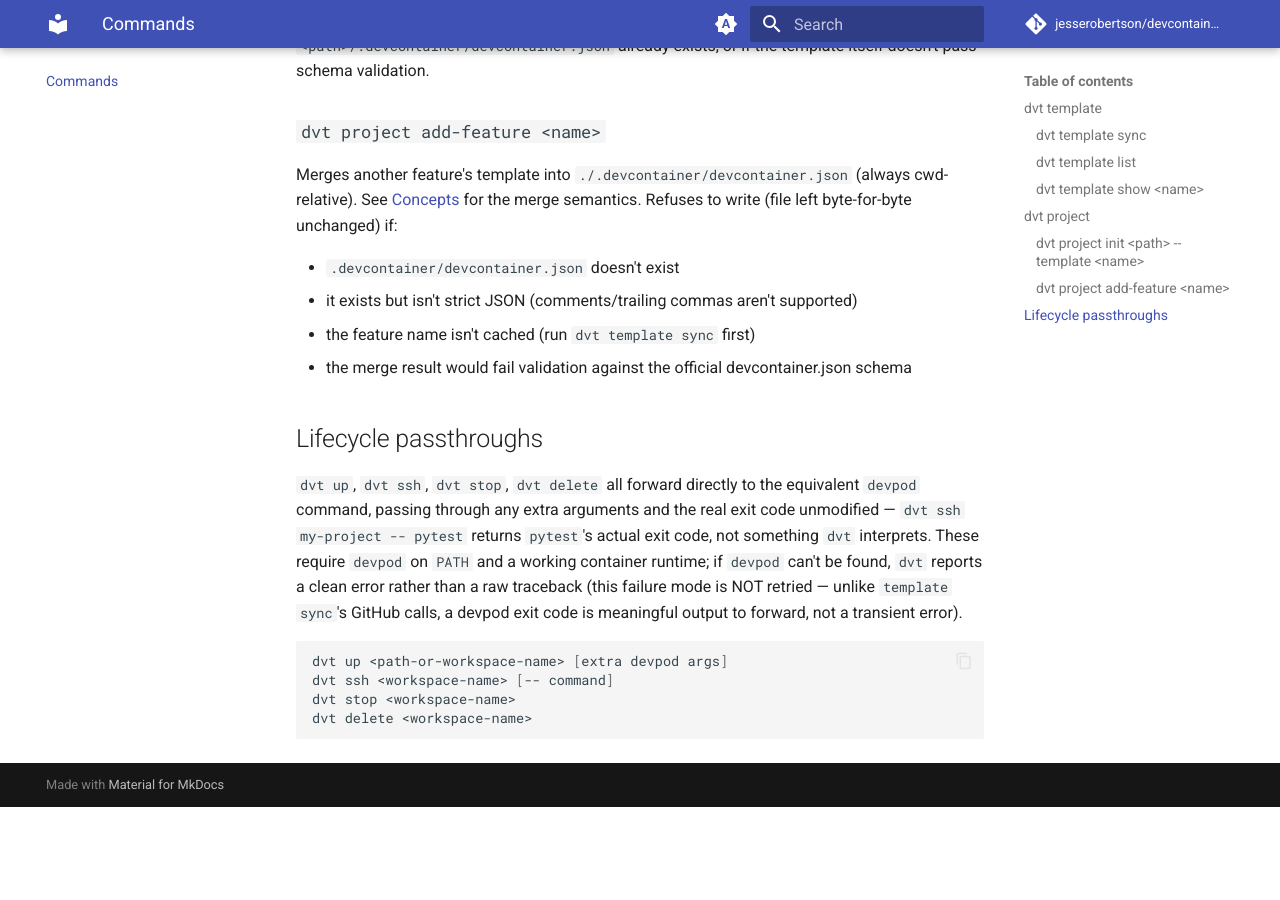
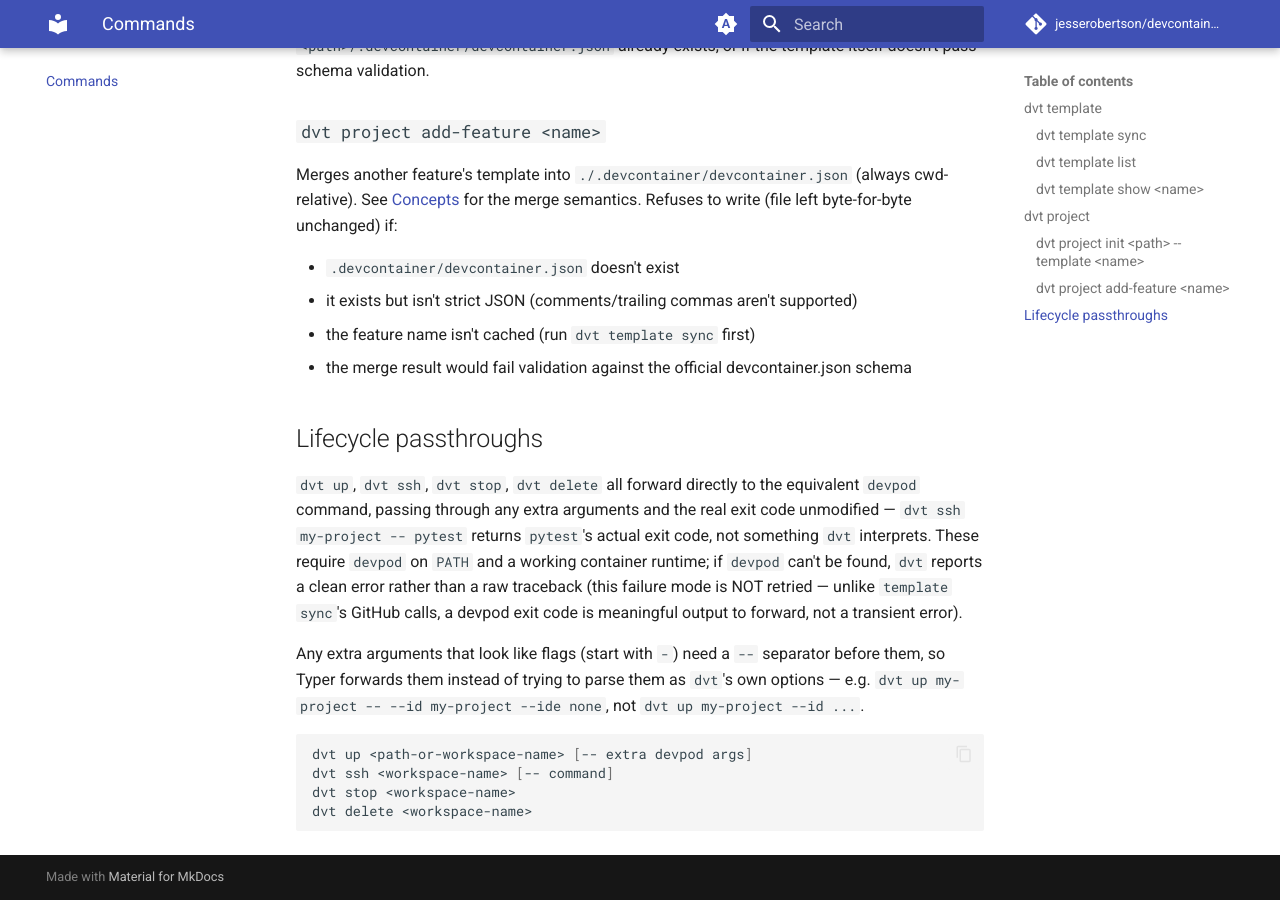
Before and after one commit to jesserobertson/devcontainers, an MkDocs documentation site: the page built from dvt/docs/content/commands.md, in a window 1280 px wide and 900 px high, scrolled down 841 px. Built offline with MkDocs 1.6.1 and Material for MkDocs 9.7.7, drawn with Linux system fonts in a browser that asks for light colours; comment, search, counter and statistics services are not loaded; before the commit the page ends 1648 px from its top, so only the background shows below that.

Commit message:
docs: note the -- separator for devpod passthrough flags, exact Python range
Final whole-branch review found both: the up/stop/delete synopsis
implied bare flags work (dvt up proj --id x) when Typer actually
needs -- to forward them instead of parsing them as dvt's own
options (ssh's own example already showed this correctly, up/stop/
delete's synopsis didn't); and "Python 3.12 or later" omitted the
pyproject.toml's actual <3.15 upper bound.

Co-Authored-By: Claude Sonnet 5 <noreply@anthropic.com>
Claude-Session: https://claude.ai/code/session_01PBMNyPxWoh9t54RyoaeavE

````diff
--- a/dvt/docs/content/commands.md
+++ b/dvt/docs/content/commands.md
@@ -49,8 +49,12 @@ These require `devpod` on `PATH` and a working container runtime; if `devpod` ca
 unlike `template sync`'s GitHub calls, a devpod exit code is meaningful output to forward,
 not a transient error).
 
+Any extra arguments that look like flags (start with `-`) need a `--` separator before them,
+so Typer forwards them instead of trying to parse them as `dvt`'s own options — e.g.
+`dvt up my-project -- --id my-project --ide none`, not `dvt up my-project --id ...`.
+
 ```bash
-dvt up <path-or-workspace-name> [extra devpod args]
+dvt up <path-or-workspace-name> [-- extra devpod args]
 dvt ssh <workspace-name> [-- command]
 dvt stop <workspace-name>
 dvt delete <workspace-name>
````
Also changed, not shown: dvt/docs/content/installation.md (+1 -1 lines).
